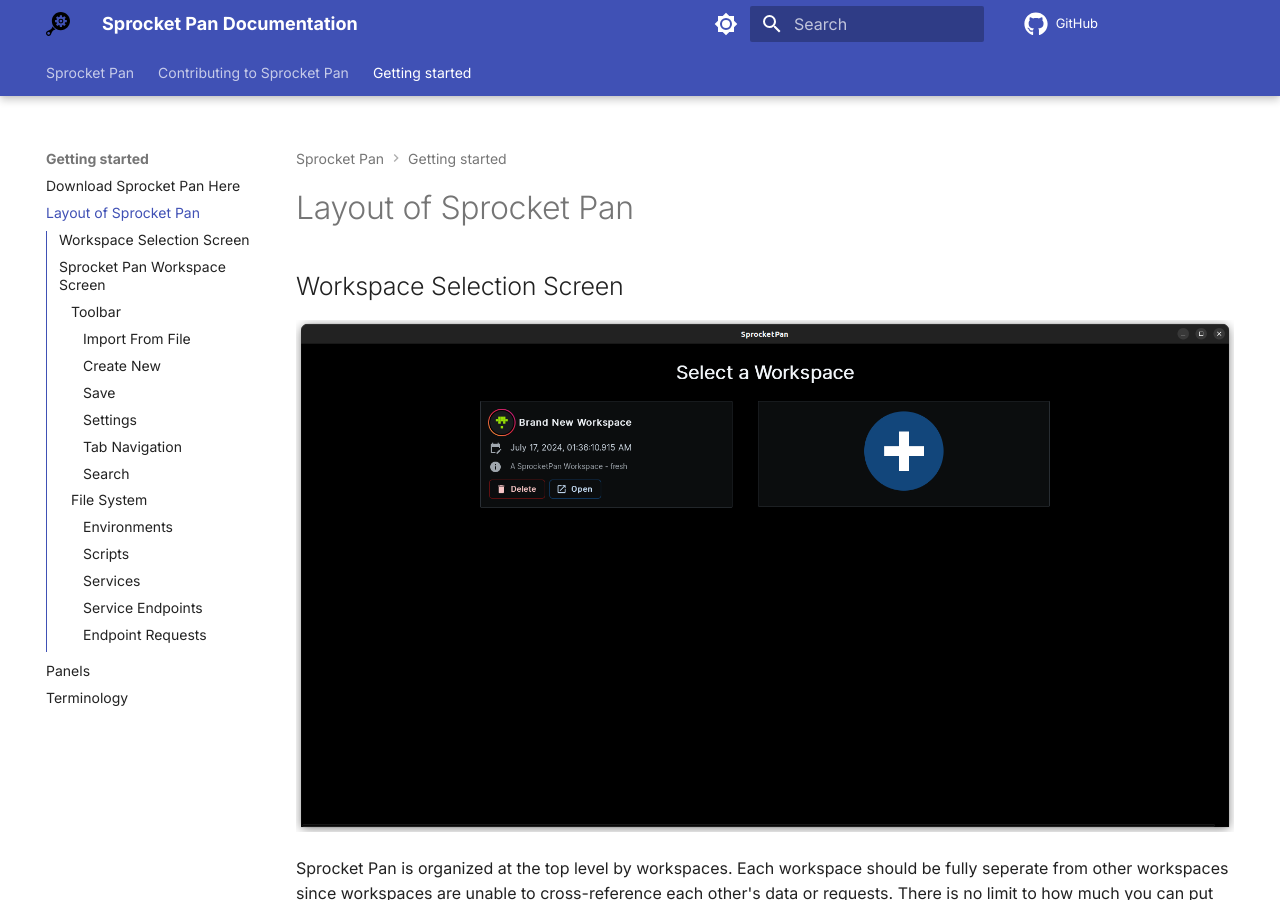
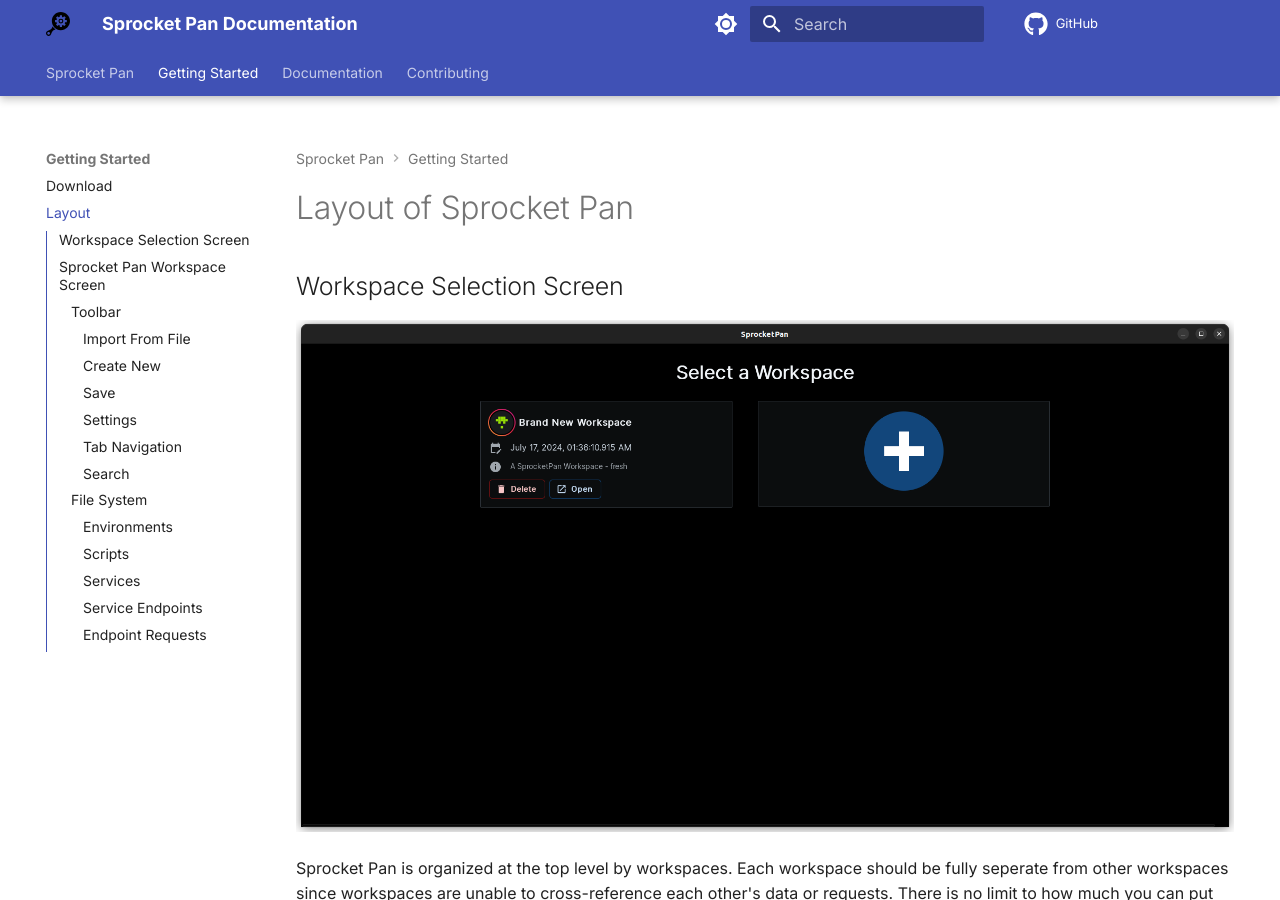
Before and after one commit to itaifish/sprocket-docs, an MkDocs documentation site: the page built from docs/getting-started/layout.md, in a window 1280 px wide and 900 px high. Built offline with MkDocs 1.6.1 and Material for MkDocs 9.7.7, drawn with Linux system fonts in a browser that asks for light colours; comment, search, counter and statistics services are not loaded; the version menu is left out; some of the changed lines change nothing that is shown.

Commit message:
add site nav

```diff
--- a/docs/getting-started/layout.md
+++ b/docs/getting-started/layout.md
@@ -30,7 +30,7 @@ The first button in the top row of buttons, `Import from File` opens up a file s
 
 #### Create New
 
-The second button in the top row, `Create New`, will allow you to make any of the root file system items, either a new [Service](../terminology/#service), [Environment](../terminology/#environment), or [Script](../terminology/#script).
+The second button in the top row, `Create New`, will allow you to make any of the root file system items, either a new [Service](../../documentation/#service), [Environment](../../documentation/terminology/#environment), or [Script](../../documentation/#script).
 
 #### Save
 
@@ -38,7 +38,7 @@ Remember to save often! This button will save all of your changes to the filesys
 
 #### Settings
 
-This button opens the [settings](../panels/#settings) menu.
+This button opens the [settings](../../documentation/panels/#settings) menu.
 
 #### Tab Navigation
 
--- a/mkdocs.yml
+++ b/mkdocs.yml
@@ -1,6 +1,15 @@
 site_name: "Sprocket Pan Documentation"
 site_url: https://sprocketpan.com
 repo_url: https://github.com/itaifish/Sprocket-Pan
+nav:
+    - Sprocket Pan: index.md
+    - Getting Started:
+          - Download: getting-started/download.md
+          - Layout: getting-started/layout.md
+    - Documentation:
+          - Panels: documentation/panels.md
+          - Terminology: documentation/terminology.md
+    - Contributing: contributing.md
 theme:
     name: material
     font:
```
Also changed, not shown: docs/documentation/panels.md (renamed from docs/getting-started/panels.md), docs/documentation/terminology.md (renamed from docs/getting-started/terminology.md).
